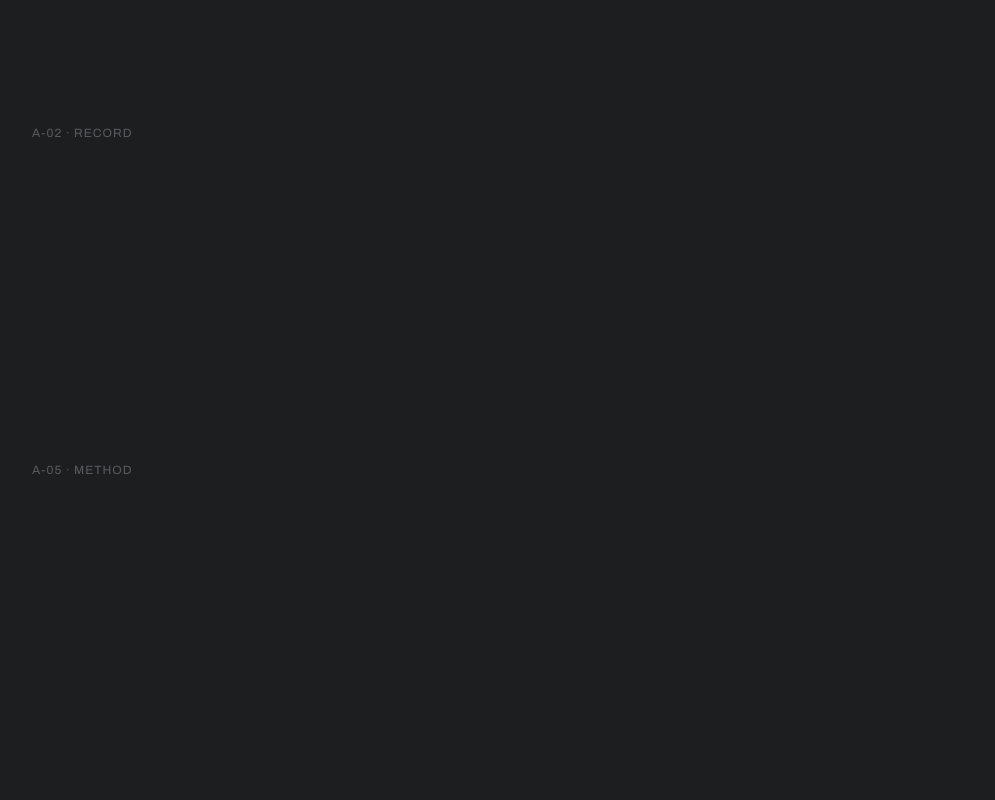
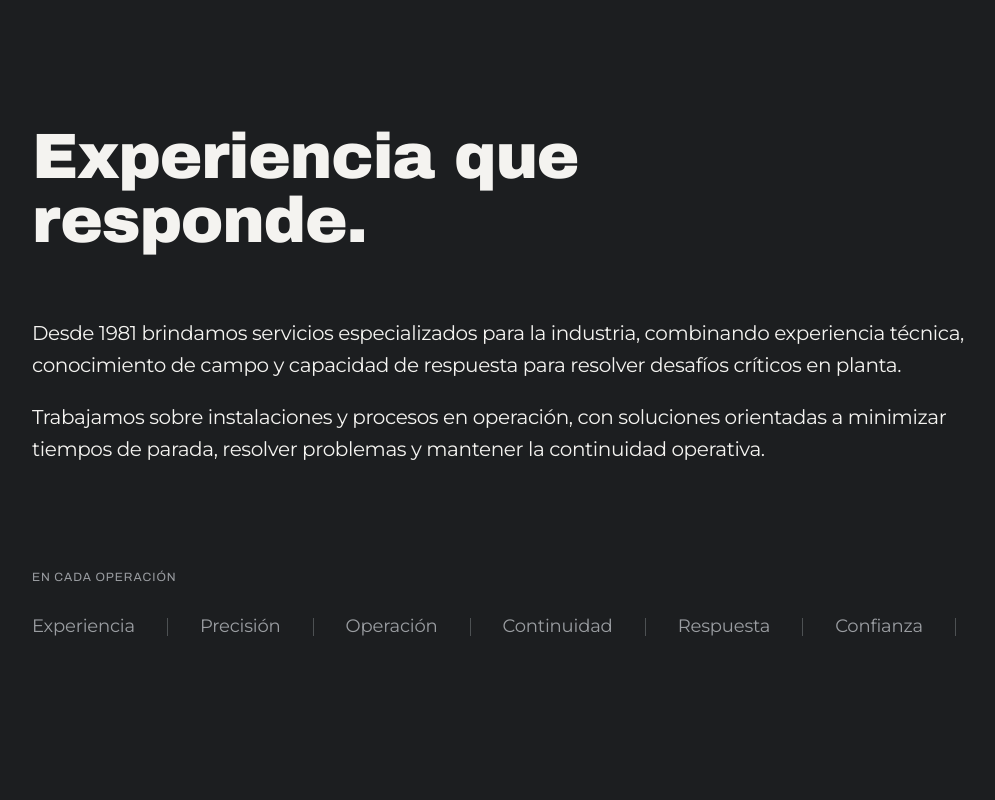
Before and after one commit to Lucas-Alvarez-Persico/plox-solutions-webpage, a Next.js app: page / in a window 1280 px wide. Shown: the part 860-1660 px from the top of the page, without its empty margins (48-1043 px from the left). Built offline with nearby package versions, Linux system fonts and the light colour scheme; a web font is replaced by a local one.

Commit message:
feat: sección record (A-02)

```diff
--- a/src/app/globals.css
+++ b/src/app/globals.css
@@ -102,10 +102,31 @@
     letter-spacing: -0.02em;
   }
 
+  /* Párrafos largos de sección: 16px que suben a 20px en desktop. */
+  .type-prose {
+    font-family: var(--font-body);
+    font-weight: 400;
+    font-size: 16px;
+    line-height: 1.6;
+    letter-spacing: -0.02em;
+  }
+
   .type-body {
     font-family: var(--font-body);
     font-weight: 400;
     font-size: 18px;
+    line-height: 1.2;
+    letter-spacing: -0.01em;
+  }
+
+  /*
+   * Palabras del marquee de "En cada operación". La escala del original va al
+   * revés de lo habitual: es más grande en tablet que en desktop.
+   */
+  .type-wordmark {
+    font-family: var(--font-body);
+    font-weight: 400;
+    font-size: 21px;
     line-height: 1.2;
     letter-spacing: -0.01em;
   }
@@ -152,6 +173,10 @@
     .type-body-l {
       font-size: 18px;
     }
+
+    .type-wordmark {
+      font-size: 24px;
+    }
   }
 
   @media (width >= 1200px) {
@@ -165,6 +190,14 @@
 
     .type-body-l {
       font-size: 17px;
+    }
+
+    .type-prose {
+      font-size: 20px;
+    }
+
+    .type-wordmark {
+      font-size: 18px;
     }
   }
 
--- a/src/app/page.tsx
+++ b/src/app/page.tsx
@@ -1,4 +1,5 @@
 import { Hero } from "@/components/sections/hero";
+import { Record } from "@/components/sections/record";
 import { sectionIds } from "@/content/site";
 
 /**
@@ -6,7 +7,6 @@ import { sectionIds } from "@/content/site";
  * hasta que cada una se construya en su propio commit.
  */
 const placeholders = [
-  { id: sectionIds.record, label: "A-02 · Record" },
   { id: sectionIds.method, label: "A-05 · Method" },
   { id: sectionIds.enquiry, label: "A-10 · Enquiry" },
 ];
@@ -15,6 +15,7 @@ export default function Home() {
   return (
     <>
       <Hero />
+      <Record />
       {placeholders.map((section) => (
         <section
           key={section.id}
--- a/src/app/styleguide/page.tsx
+++ b/src/app/styleguide/page.tsx
@@ -41,6 +41,25 @@ const typeStyles = [
     spec: "Montserrat 400 · 17 / 18 / 17px · lh 1.5 · ls -0.02em",
     sample:
       "Soluciones especializadas para intervenir, mantener y optimizar instalaciones industriales.",
+  },
+  {
+    className: "type-prose",
+    name: "Prose",
+    spec: "Montserrat 400 · 16 / 16 / 20px · lh 1.6 · ls -0.02em",
+    sample:
+      "Desde 1981 brindamos servicios especializados para la industria, combinando experiencia técnica y conocimiento de campo.",
+  },
+  {
+    className: "type-body-m",
+    name: "Body M",
+    spec: "Montserrat 400 · 20px · lh 1.2 · ls -0.02em",
+    sample: "Calibración de Válvulas",
+  },
+  {
+    className: "type-wordmark",
+    name: "Wordmark",
+    spec: "Montserrat 400 · 21 / 24 / 18px · lh 1.2 · ls -0.01em",
+    sample: "Experiencia · Continuidad",
   },
   {
     className: "type-body",
--- /dev/null
+++ b/src/components/sections/record.tsx
@@ -0,0 +1,46 @@
+import { record } from "@/content/home";
+import { sectionIds } from "@/content/site";
+
+/**
+ * A-02 · Record — el bloque de trayectoria sobre fondo oscuro, con el título,
+ * los dos párrafos y la fila de atributos ("En cada operación").
+ */
+export function Record() {
+  return (
+    <section
+      id={sectionIds.record}
+      className="section-x scroll-mt-18 bg-ink py-16 tablet:py-24 desktop:py-40"
+    >
+      <div className="container-site flex flex-col gap-16">
+        <h2 className="type-display-2 max-w-[820px] text-bone">
+          {record.title}
+        </h2>
+
+        <div className="flex max-w-[84%] flex-col gap-5">
+          {record.paragraphs.map((paragraph) => (
+            <p key={paragraph} className="type-prose text-bone">
+              {paragraph}
+            </p>
+          ))}
+        </div>
+
+        <div className="flex flex-col gap-6 pt-10">
+          <p className="type-eyebrow text-gray">{record.marqueeLabel}</p>
+
+          <div className="flex overflow-clip pt-1.5 pb-2">
+            <ul className="flex list-none gap-8">
+              {record.marqueeWords.map((word) => (
+                <li key={word} className="flex items-center gap-8">
+                  <p className="type-wordmark whitespace-nowrap text-gray">
+                    {word}
+                  </p>
+                  <span aria-hidden="true" className="h-[18px] w-px bg-gray/40" />
+                </li>
+              ))}
+            </ul>
+          </div>
+        </div>
+      </div>
+    </section>
+  );
+}
--- a/src/content/home.ts
+++ b/src/content/home.ts
@@ -6,3 +6,21 @@ export const hero = {
   body: "Soluciones especializadas para intervenir, mantener y optimizar instalaciones industriales, reduciendo interrupciones y asegurando la continuidad de las operaciones.",
   cta: { label: "Contactanos", href: `#${sectionIds.enquiry}` },
 } as const;
+
+export const record = {
+  title: "Experiencia que responde.",
+  paragraphs: [
+    "Desde 1981 brindamos servicios especializados para la industria, combinando experiencia técnica, conocimiento de campo y capacidad de respuesta para resolver desafíos críticos en planta.",
+    "Trabajamos sobre instalaciones y procesos en operación, con soluciones orientadas a minimizar tiempos de parada, resolver problemas y mantener la continuidad operativa.",
+  ],
+  marqueeLabel: "En cada operación",
+  // "Precisión" está escrito "Presición" en el sitio de Framer.
+  marqueeWords: [
+    "Experiencia",
+    "Precisión",
+    "Operación",
+    "Continuidad",
+    "Respuesta",
+    "Confianza",
+  ],
+} as const;
```
